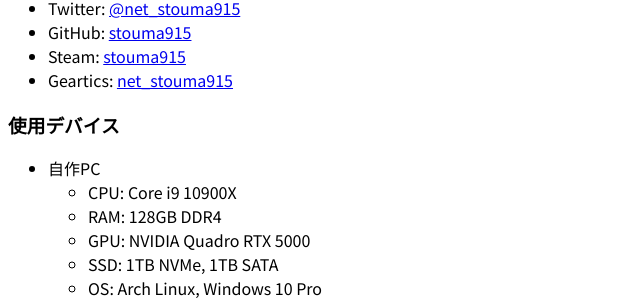
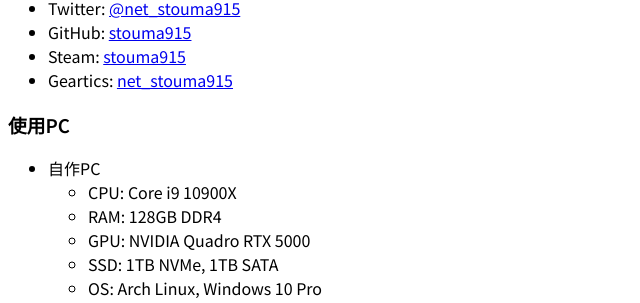
Before and after one commit to t-sasaki915/t-sasaki-net, a Jekyll site: the page built from docs/index.md, in a window 1280 px wide. Shown: the part 1234-1537 px from the top of the page, without its empty margins (0-640 px from the left). Built offline with Jekyll 4.4.1, drawn with Linux system fonts in a browser that asks for light colours; Markdown is read by kramdown in place of the engine named in the settings.

Commit message:
Update index.md

```diff
--- a/docs/index.md
+++ b/docs/index.md
@@ -54,7 +54,7 @@
 * Steam: [stouma915](https://steamcommunity.com/profiles/76561199242758778)
 * Geartics: [net_stouma915](https://www.geartics.com/net_stouma915)
 
-### 使用デバイス
+### 使用PC
 - 自作PC
   - CPU: Core i9 10900X
   - RAM: 128GB DDR4
```
